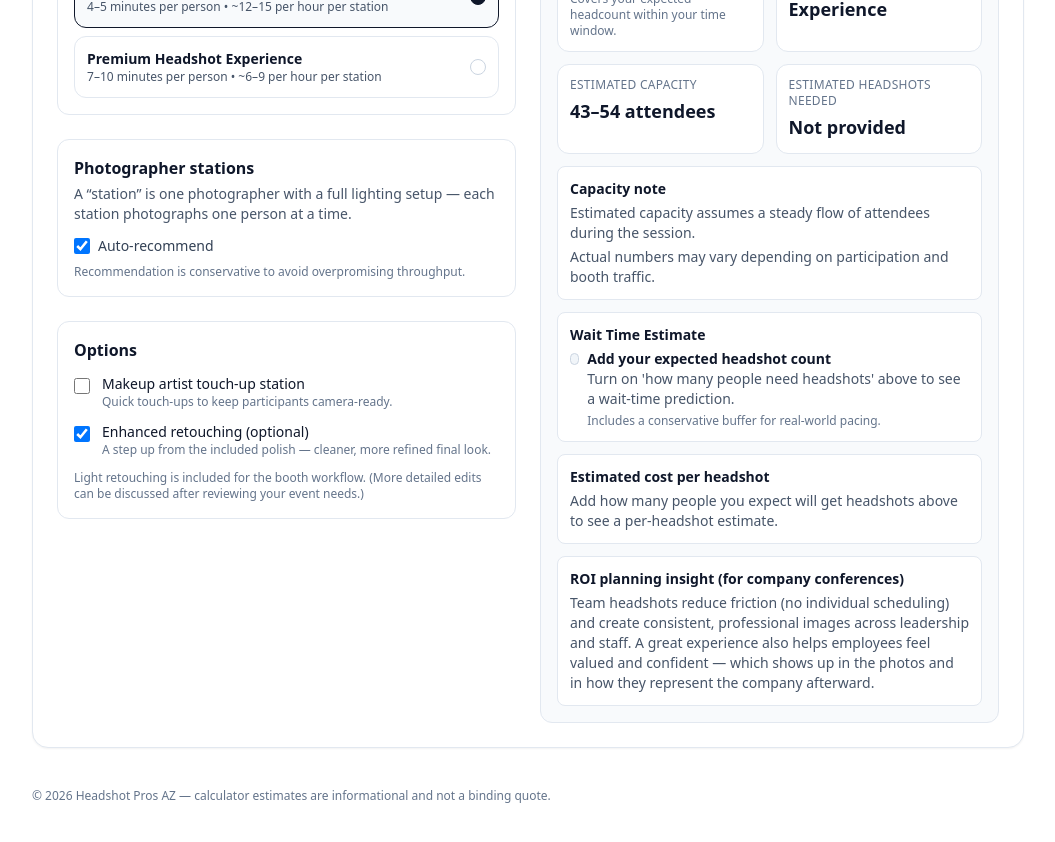
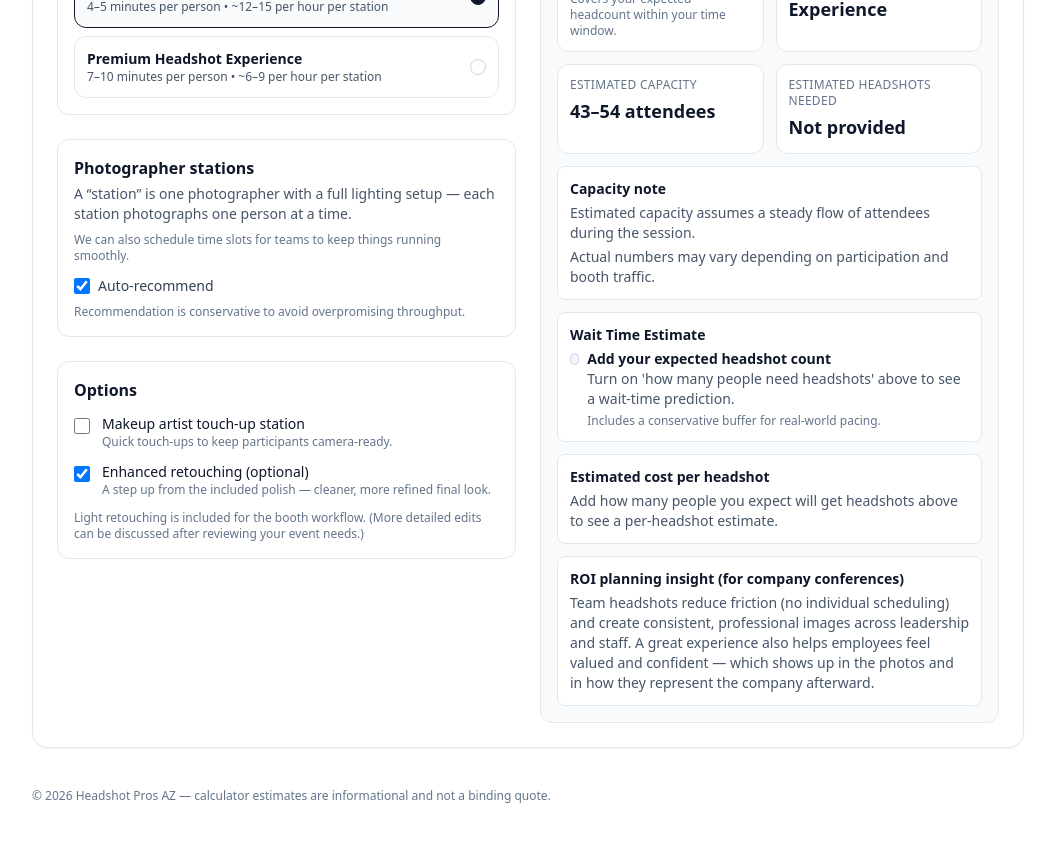
Before and after one commit to headshotpros/conference-headshot-booth-calculator, a Next.js app: page / in a window 1280 px wide. Shown: the part 1340-2182 px from the top of the page, without its empty margins (112-1167 px from the left). Built offline with nearby package versions, Linux system fonts and the light colour scheme.

Commit message:
Add scheduling note for COMPANY booth type
Added a note about scheduling time slots for teams when booth type is COMPANY.

```diff
--- a/app/page.tsx
+++ b/app/page.tsx
@@ -770,7 +770,11 @@ Enter the number of people who want headshots, or use total attendees to estimat
               <div className="rounded-xl border border-slate-200 p-4">
                 <h2 className="text-base font-semibold text-slate-900">Photographer stations</h2>
                 <p className="mt-1 text-sm text-slate-600">A “station” is one photographer with a full lighting setup — each station photographs one person at a time.</p>
-
+{boothType === "COMPANY" && (
+  <p className="mt-2 text-xs text-slate-500">
+    We can also schedule time slots for teams to keep things running smoothly.
+  </p>
+)}
                 <div className="mt-3 flex items-center justify-between gap-3">
                   <label className="inline-flex items-center gap-2 text-sm text-slate-700">
                     <input
```
